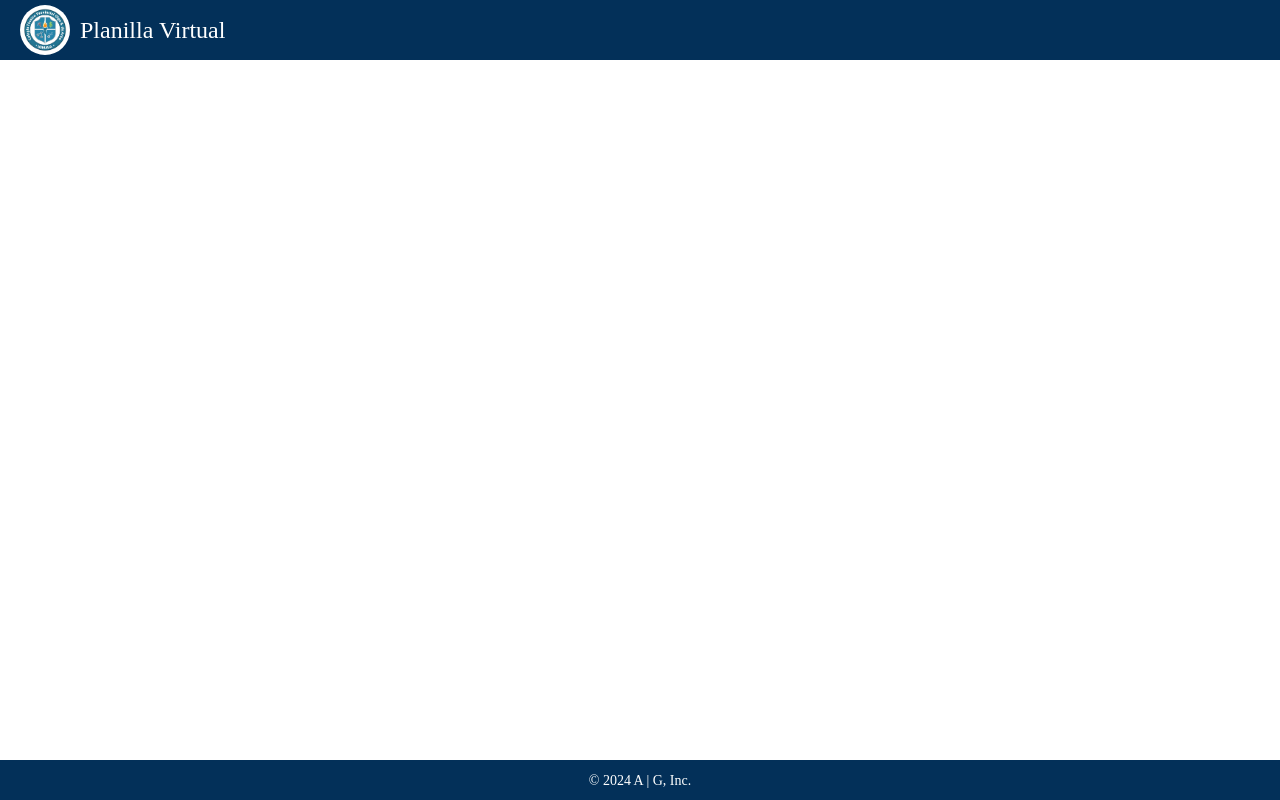
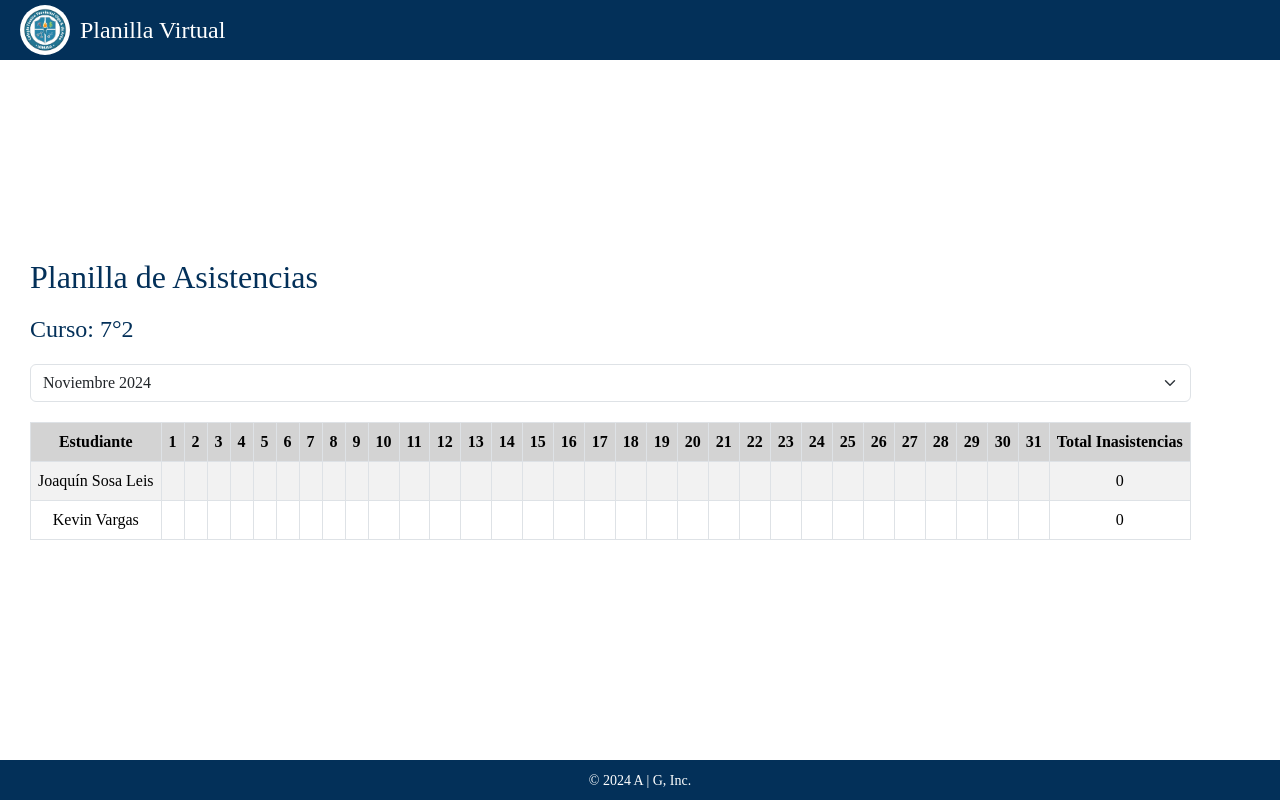
Before and after one commit to FrontierSorcerer85/SPV-FrontEnd, a React (Vite) app: page /curso/1/asistencias in a window 1280 px wide. Built offline with nearby package versions, Linux system fonts and the light colour scheme; a web font is replaced by a local one.

Commit message:
Version 1.4.0: Se agregaron 2 nuevos componentes relacionados a las asistencias, ahora con todo finalizado, ya se hara la conexion al backend.

```diff
--- a/package.json
+++ b/package.json
@@ -1,7 +1,7 @@
 {
   "name": "spv-frontend",
   "private": true,
-  "version": "1.3.0",
+  "version": "1.4.0",
   "type": "module",
   "scripts": {
     "dev": "vite",
@@ -10,9 +10,11 @@
     "preview": "vite preview"
   },
   "dependencies": {
+    "@react-pdf/renderer": "^4.2.1",
     "axios": "^1.7.9",
     "bootstrap": "^5.3.3",
     "bootstrap-icons": "^1.11.3",
+    "file-saver": "^2.0.5",
     "react": "^18.3.1",
     "react-dom": "^18.3.1",
     "wouter": "^3.5.1"
--- a/src/App.css
+++ b/src/App.css
@@ -178,6 +178,116 @@ body {
   margin: 50px;
 }
 
+/* Estilos para la tabla de asistencias */
+.asistencias-container {
+  margin-top: 100px;
+  margin-bottom: 100px;
+  padding: 30px;
+}
+
+.asistencias-container h1 {
+  font-size: 2em;
+  color: #033059;
+  margin-bottom: 20px;
+}
+
+.asistencias-container h3 {
+  font-size: 1.5em;
+  color: #033059;
+  margin-bottom: 20px;
+}
+
+.selector-mes {
+  margin-bottom: 20px;
+}
+
+.table-responsive {
+  overflow-x: auto;
+}
+
+
+.table-striped tbody tr:nth-of-type(odd) {
+  background-color: rgba(0, 0, 0, 0.05);
+}
+
+.table-bordered {
+  border: 1px solid #dee2e6;
+}
+
+/* Estilos para el contenedor de añadir asistencia */
+.añadir-asistencia-container {
+  margin-top: 40px;
+  padding: 20px;
+  background-color: #f9f9f9;
+  border-radius: 10px;
+  box-shadow: 0 4px 8px rgba(0, 0, 0, 0.1);
+}
+
+.añadir-asistencia-container h1 {
+  font-size: 2em;
+  color: #033059;
+  margin-bottom: 20px;
+}
+
+/* Estilos para el menú de añadir asistencia */
+.menu-asistencia {
+  margin-top: 20px;
+  padding: 20px;
+  background-color: #fff;
+  border-radius: 10px;
+  box-shadow: 0 4px 8px rgba(0, 0, 0, 0.1);
+}
+
+.menu-asistencia h3 {
+  font-size: 1.5em;
+  color: #033059;
+  margin-bottom: 20px;
+}
+
+.menu-asistencia .form-group {
+  margin-bottom: 15px;
+}
+
+.menu-asistencia .form-group label {
+  display: block;
+  margin-bottom: 5px;
+  font-weight: bold;
+}
+
+.menu-asistencia .form-group select {
+  width: 100%;
+  padding: 8px;
+  border: 1px solid #ccc;
+  border-radius: 5px;
+}
+
+.menu-asistencia button {
+  width: 100%;
+  padding: 10px;
+  background-color: #4984C7;
+  border: none;
+  border-radius: 5px;
+  color: white;
+  font-size: 1em;
+  cursor: pointer;
+}
+
+.menu-asistencia button:hover {
+  background-color: #60b2d0;
+}
+
+/* Estilos para la lista de asistencias */
+.lista-asistencia-container {
+  margin-top: 40px;
+  padding: 20px;
+  background-color: #f9f9f9;
+  border-radius: 10px;
+  box-shadow: 0 4px 8px rgba(0, 0, 0, 0.1);
+}
+
+.table-striped tbody tr:nth-of-type(odd) {
+  background-color: rgba(0, 0, 0, 0.05);
+}
 
 .footer {
   background-color: #033059;
--- a/src/App.jsx
+++ b/src/App.jsx
@@ -8,17 +8,21 @@ import Home from './componentes/Home/Home';
 import Login from './componentes/Formularios/Login';
 import MenuCurso from './componentes/MenuCurso/MenuCurso';
 import DetalleEstudiante from './componentes/DetallesEstudiante';
+import ListaAsistencia from './componentes/MenuCurso/ListaAsistencia';
+import AñadirAsistencia from './componentes/MenuCurso/AñadirAsistencia';
 
 export default class App extends Component {
   constructor(props) {
     super(props);
+    const isLoggedIn = localStorage.getItem('isLoggedIn') === 'true'; // Recuperar de localStorage
+    console.log("Sesión recuperada de localStorage:", isLoggedIn);
     this.state = {
-      Logeado: false,
+      Logeado: isLoggedIn, // Recuperar la sesión
       cursosAsignados: [
         {
           id: 1,
-          nombre: "1°2",
-          grado: "Primer año",
+          nombre: "7°2",
+          grado: "Septimo año",
           horario: [
             { hora: '08:00 - 10:00', Lunes: 'Matemáticas', Martes: 'Literatura', Miércoles: 'Ciencias', Jueves: 'Historia', Viernes: 'Educación Física' },
             { hora: '10:00 - 12:00', Lunes: 'Física', Martes: 'Química', Miércoles: 'Biología', Jueves: 'Geografía', Viernes: 'Arte' },
@@ -48,17 +52,22 @@ export default class App extends Component {
 
   // Función para iniciar sesión
   login = () => {
-    this.setState({ Logeado: true });
-  };
+    this.setState({ Logeado: true }, () => {
+    localStorage.setItem('isLoggedIn', 'true');
+    console.log("Sesión guardada en localStorage:", localStorage.getItem('isLoggedIn'));
+  });
+  }
 
   // Función para cerrar sesión
   logout = () => {
-    this.setState({ Logeado: false });
-  };
+    this.setState({ Logeado: false }, () => {
+    localStorage.removeItem('isLoggedIn');
+    console.log("Sesión eliminada de localStorage:", localStorage.getItem('isLoggedIn'));
+  });
+  }
 
   render() {
     const { Logeado, cursosAsignados } = this.state;
-
     return (
       <div>
         {/* Pasar Logeado y logout como props al Header */}
@@ -83,6 +92,15 @@ export default class App extends Component {
           <Route path="/estudiante/:id">
             {(params) => <DetalleEstudiante id={params.id} cursos={cursosAsignados} />}
           </Route>
+
+          <Route path="/curso/:id/asistencias">
+            {(params) => <ListaAsistencia params={params} cursos={cursosAsignados} />}
+          </Route>
+
+          <Route path="/curso/:id/planilla">
+            {(params) => <AñadirAsistencia params={params} cursos={cursosAsignados} />}
+          </Route>
+
         </Switch>
 
         <Footer />
--- a/src/componentes/DetallesEstudiante.jsx
+++ b/src/componentes/DetallesEstudiante.jsx
@@ -1,12 +1,22 @@
-import { Component } from 'react';
 import { useParams, Link } from 'wouter';
 
 export default function DetalleEstudiante({ cursos }) {
   const { id } = useParams();
+  console.log("ID del estudiante:", id);
+
   const estudiante = cursos.flatMap(curso => curso.estudiantes).find(est => est.id === parseInt(id));
+  console.log("Estudiante encontrado:", estudiante);
 
   if (!estudiante) {
     return <div>Estudiante no encontrado</div>;
+  }
+
+  // Buscar el curso al que pertenece el estudiante
+  const curso = cursos.find(curso => curso.estudiantes.some(est => est.id === estudiante.id));
+  console.log("Curso encontrado:", curso);
+
+  if (!curso) {
+    return <div>Curso no encontrado</div>;
   }
 
   return (
@@ -16,7 +26,10 @@ export default function DetalleEstudiante({ cursos }) {
       <p><strong>Apellido:</strong> {estudiante.apellido}</p>
       <p><strong>DNI:</strong> {estudiante.dni}</p>
       <p><strong>Teléfono:</strong> {estudiante.telefono}</p>
-      <Link to="/curso/:id" className="btn btn-primary">Volver al curso</Link>
+      {/* Usar el id del curso para redirigir */}
+      <Link to={`/curso/${curso.id}`} className="btn btn-primary">
+        Volver al curso
+      </Link>
     </div>
   );
 }
--- /dev/null
+++ b/src/componentes/MenuCurso/AñadirAsistencia.jsx
@@ -0,0 +1,144 @@
+import React, { Component } from 'react';
+
+export default class AñadirAsistencia extends Component {
+  constructor(props) {
+    super(props);
+    this.state = {
+      estudianteSeleccionado: null,
+      diaSeleccionado: 1,
+      asistencia: '0', // 0, 1, 1/2, 1/4
+      estudiantes: [],  // Estado para almacenar los estudiantes
+    };
+  }
+
+  componentDidMount() {
+    const { cursos } = this.props;
+    const { id } = this.props.params; // Obtener el id del curso desde params
+    const curso = cursos.find(curso => curso.id === parseInt(id)); // Buscar el curso por id
+
+    if (curso) {
+      this.setState({ estudiantes: curso.estudiantes }); // Actualizar el estado con los estudiantes
+    } else {
+      alert('Curso no encontrado');
+    }
+  }
+
+  cambiarEstudiante = (e) => {
+    this.setState({ estudianteSeleccionado: e.target.value });
+  };
+
+  cambiarDia = (e) => {
+    this.setState({ diaSeleccionado: parseInt(e.target.value) });
+  };
+
+  cambiarAsistencia = (e) => {
+    this.setState({ asistencia: e.target.value });
+  };
+
+  agregarAsistencia = () => {
+    const { estudiantes, estudianteSeleccionado, diaSeleccionado, asistencia } = this.state;
+
+    if (!estudianteSeleccionado) {
+      alert('Por favor, selecciona un estudiante.');
+      return;
+    }
+
+    const estudianteIndex = estudiantes.findIndex(est => est.id === parseInt(estudianteSeleccionado));
+    if (estudianteIndex === -1) {
+      alert('Estudiante no encontrado.');
+      return;
+    }
+
+    const nuevasAsistencias = [...estudiantes[estudianteIndex].asistencias];
+    nuevasAsistencias[diaSeleccionado - 1] = asistencia;
+
+    const nuevosEstudiantes = [...estudiantes];
+    nuevosEstudiantes[estudianteIndex].asistencias = nuevasAsistencias;
+
+    this.setState({ estudiantes: nuevosEstudiantes });
+  };
+
+  render() {
+    const { estudiantes, estudianteSeleccionado, diaSeleccionado, asistencia } = this.state;
+
+    return (
+      <div className="añadir-asistencia-container">
+        <h1>Añadir Asistencia</h1>
+
+        {/* Tabla de asistencias */}
+        <div className="table-responsive">
+          <table className="table table-bordered table-striped">
+            <thead>
+              <tr>
+                <th>Estudiante</th>
+                {Array.from({ length: 31 }, (_, i) => (
+                  <th key={i + 1}>{i + 1}</th>
+                ))}
+              </tr>
+            </thead>
+            <tbody>
+              {estudiantes.map((estudiante) => (
+                <tr key={estudiante.id}>
+                  <td>{`${estudiante.nombre} ${estudiante.apellido}`}</td>
+                  {estudiante.asistencias.map((asistencia, index) => (
+                    <td key={index}>{asistencia}</td>
+                  ))}
+                </tr>
+              ))}
+            </tbody>
+          </table>
+        </div>
+
+        {/* Formulario para añadir asistencia */}
+        <div className="menu-asistencia">
+          <h3>Añadir Asistencia</h3>
+          <div className="form-group">
+            <label>Estudiante:</label>
+            <select
+              className="form-control"
+              value={estudianteSeleccionado || ''}
+              onChange={this.cambiarEstudiante}
+            >
+              <option value="">Selecciona un estudiante</option>
+              {estudiantes.map((estudiante) => (
+                <option key={estudiante.id} value={estudiante.id}>
+                  {`${estudiante.nombre} ${estudiante.apellido}`}
+                </option>
+              ))}
+            </select>
+          </div>
+          <div className="form-group">
+            <label>Día:</label>
+            <select
+              className="form-control"
+              value={diaSeleccionado}
+              onChange={this.cambiarDia}
+            >
+              {Array.from({ length: 31 }, (_, i) => (
+                <option key={i + 1} value={i + 1}>
+                  {i + 1}
+                </option>
+              ))}
+            </select>
+          </div>
+          <div className="form-group">
+            <label>Asistencia:</label>
+            <select
+              className="form-control"
+              value={asistencia}
+              onChange={this.cambiarAsistencia}
+            >
+              <option value="0">0</option>
+              <option value="1">1</option>
+              <option value="1/2">1/2</option>
+              <option value="1/4">1/4</option>
+            </select>
+          </div>
+          <button className="btn btn-primary" onClick={this.agregarAsistencia}>
+            Añadir Asistencia
+          </button>
+        </div>
+      </div>
+    );
+  }
+}
--- /dev/null
+++ b/src/componentes/MenuCurso/ListaAsistencia.jsx
@@ -0,0 +1,66 @@
+import React, { Component } from 'react';
+
+
+export default class ListaAsistencia extends Component {
+  constructor(props) {
+    super(props);
+    this.state = {
+      mes: '11', // Mes seleccionado
+    };
+  }
+
+  render() {
+    const { cursos } = this.props;
+    const { id } = this.props.params; // Acceder a los parámetros de la ruta
+    const curso = cursos.find(curso => curso.id === parseInt(id));
+
+    if (!curso) {
+      return <div>Curso no encontrado</div>;
+    }
+
+    return (
+      <div className="asistencias-container">
+        <h1>Planilla de Asistencias</h1>
+        <h3>Curso: {curso.nombre}</h3>
+
+        {/* Selector de mes */}
+        <div className="selector-mes">
+          <select
+            className="form-select"
+            value={this.state.mes}
+            onChange={(e) => this.setState({ mes: e.target.value })}
+          >
+            <option value="11">Noviembre 2024</option>
+            <option value="12">Diciembre 2024</option>
+          </select>
+        </div>
+
+        {/* Tabla de asistencias */}
+        <div className="table-responsive">
+          <table className="table table-bordered table-striped">
+            <thead>
+              <tr>
+                <th>Estudiante</th>
+                {Array.from({ length: 31 }, (_, i) => (
+                  <th key={i + 1}>{i + 1}</th>
+                ))}
+                <th>Total Inasistencias</th>
+              </tr>
+            </thead>
+            <tbody>
+              {curso.estudiantes.map((estudiante) => (
+                <tr key={estudiante.id}>
+                  <td>{`${estudiante.nombre} ${estudiante.apellido}`}</td>
+                  {Array.from({ length: 31 }, (_, index) => (
+                    <td key={index}></td>
+                  ))}
+                  <td>0</td>
+                </tr>
+              ))}
+            </tbody>
+          </table>
+        </div>
+      </div>
+    );
+  }
+}
--- a/src/componentes/MenuCurso/MenuCurso.jsx
+++ b/src/componentes/MenuCurso/MenuCurso.jsx
@@ -15,8 +15,9 @@ export default class MenuCurso extends Component {
     }
 
     // Usar el horario y los estudiantes del curso
-    const horarios = curso.horario;
-    const estudiantes = curso.estudiantes;
+    const horarios = curso.horario || [];
+    const estudiantes = curso.estudiantes || [];
+    const diasSemana = ["Lunes", "Martes", "Miércoles", "Jueves", "Viernes"];
 
     return (
       <div className='MenuCurso'>
@@ -26,13 +27,13 @@ export default class MenuCurso extends Component {
           {/* Sección izquierda: Lista de asistencias */}
           <div className='opcion-izquierda'>
             <h3>Lista de asistencias</h3>
-            <button>Mensuales</button>
+           <Link to={`/curso/${id}/asistencias`} className="btn btn-primary">Mensuales</Link>
           </div>
 
           {/* Sección derecha: Agregar asistencias */}
           <div className='opcion-derecha'>
             <h3>Agregar asistencias</h3>
-            <button>Diarias</button>
+            <Link to={`/curso/${id}/planilla`} className="btn btn-primary">Diarias</Link>
           </div>
         </div>
 
@@ -43,22 +44,18 @@ export default class MenuCurso extends Component {
             <thead>
               <tr>
                 <th>Hora</th>
-                <th>Lunes</th>
-                <th>Martes</th>
-                <th>Miércoles</th>
-                <th>Jueves</th>
-                <th>Viernes</th>
+                {diasSemana.map((dia) => (
+                  <th key={dia}>{dia}</th>
+                ))}
               </tr>
             </thead>
             <tbody>
               {horarios.map((horario, index) => (
                 <tr key={index}>
                   <td>{horario.hora}</td>
-                  <td>{horario.Lunes}</td>
-                  <td>{horario.Martes}</td>
-                  <td>{horario.Miércoles}</td>
-                  <td>{horario.Jueves}</td>
-                  <td>{horario.Viernes}</td>
+                  {diasSemana.map((dia) => (
+                    <td key={dia}>{horario[dia] || '-'}</td>
+                  ))}
                 </tr>
               ))}
             </tbody>
```
Also changed, not shown: 1 other file (tests, documents, lock files or other folders).
